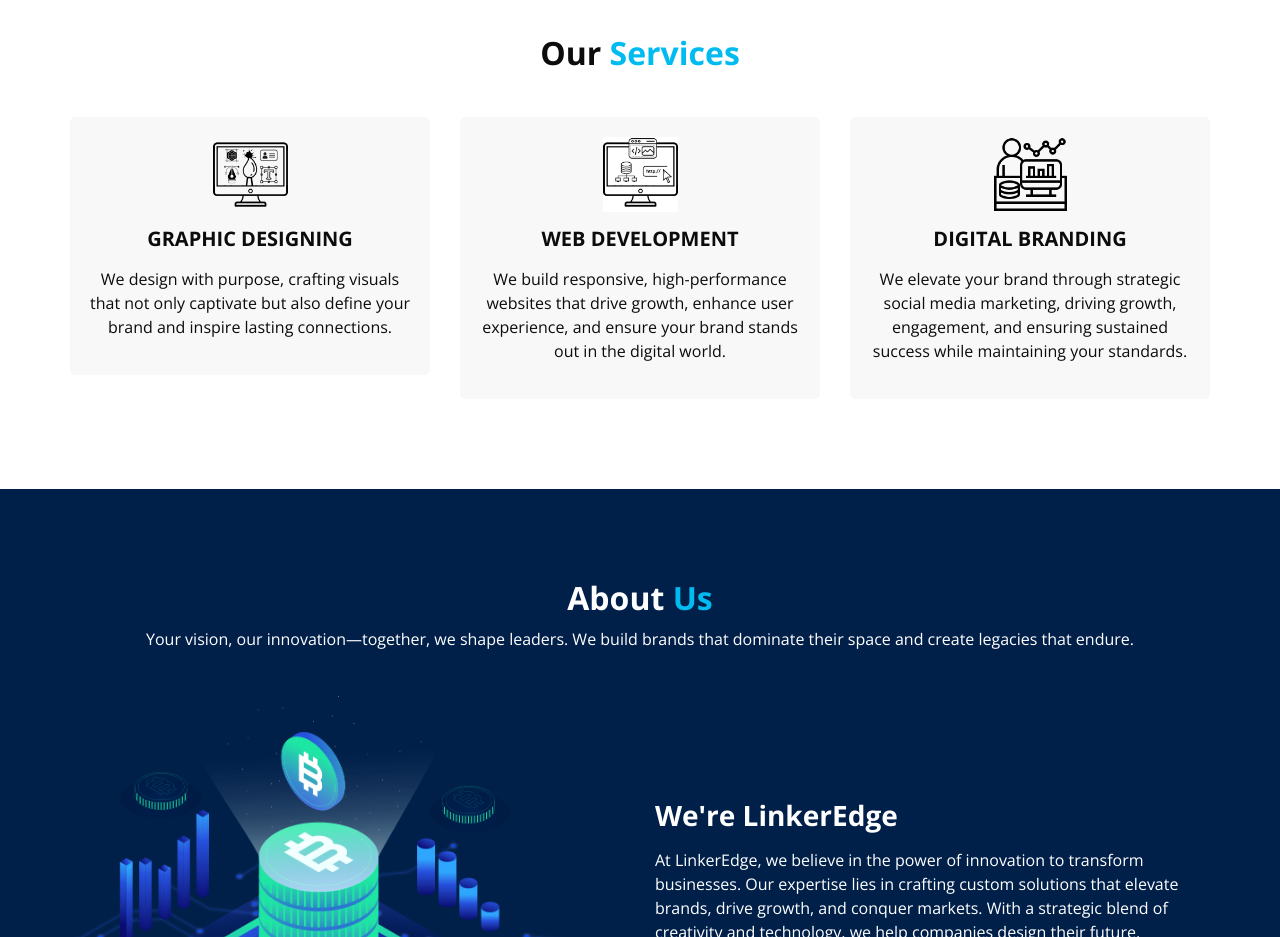
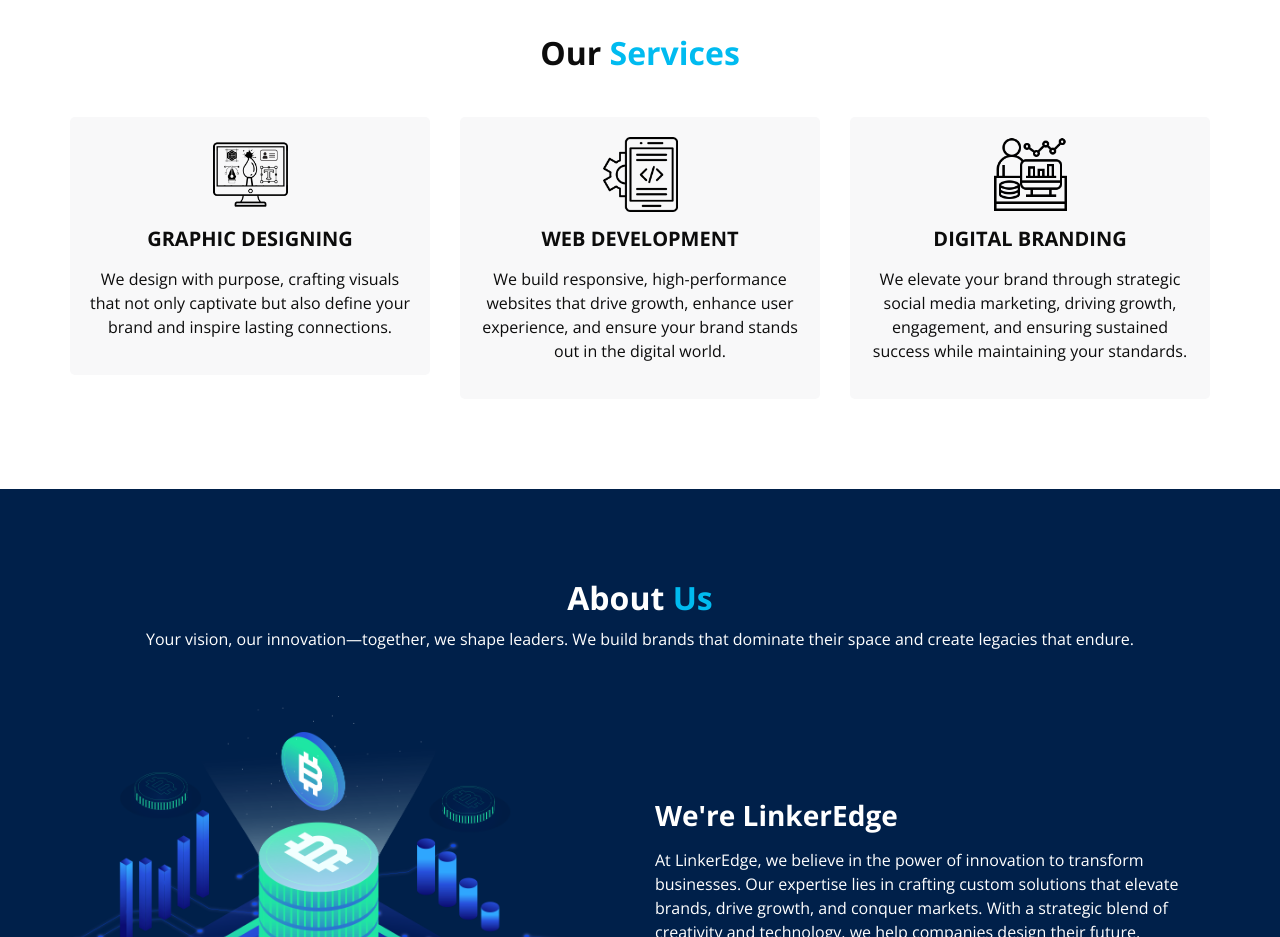
Before and after one commit to LinkerEdge/LinkerWebsite, a website: page index.html in a window 1280 px wide. Shown: the part 900-1837 px from the top of the page. Drawn offline with nearby package versions, Linux system fonts and the light colour scheme; some packages are replaced by stand-ins of ours.

Commit message:
Change of Web icon

```diff
--- a/index.html
+++ b/index.html
@@ -204,7 +204,7 @@
           <div class="col-md-4 ">
             <div class="box ">
               <div class="img-box">
-                <img src="images/webimage.png" alt="">
+                <img src="images/Website icon.png" alt="">
               </div>
               <div class="detail-box">
                 <h5>
```
Also changed, not shown: service.html (+2 -2 lines), images/Website icon.png (added).
